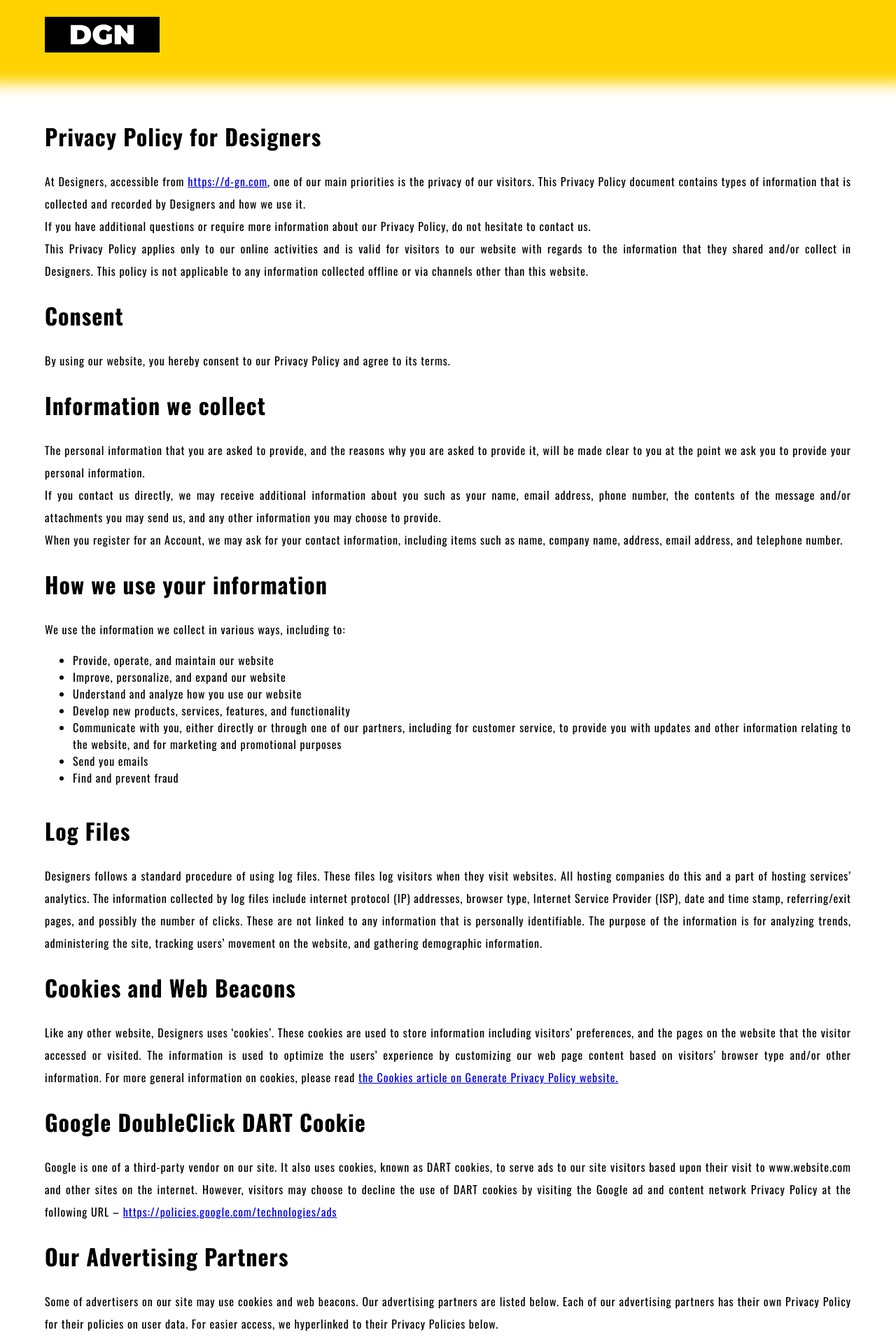
After one commit to RemoteHelpers/design_d-gn.com, a PHP site: page /privacy-policy.html in a window 1280 px wide. The commit adds this page. Shown: the top 1920 px of the page at 70% size. Run offline with PHP 8.4, Linux system fonts and the light colour scheme.

Commit message:
add privacy policy page

```diff
--- /dev/null
+++ b/css/privacy.css
@@ -0,0 +1,113 @@
+@import url('https://fonts.googleapis.com/css2?family=Oswald:wght@300;400;500;600;700&display=swap');
+
+*,
+*::before,
+*::after {
+  box-sizing: border-box;
+}
+
+ul[class],
+ol[class] {
+  padding: 0;
+}
+
+body,
+h1,
+h2,
+h3,
+h4,
+p,
+ul[class],
+ol[class],
+li,
+figure,
+figcaption,
+blockquote,
+dl,
+dd {
+  margin: 0;
+}
+
+body {
+  min-height: 100vh;
+  scroll-behavior: smooth;
+  text-rendering: optimizeSpeed;
+  line-height: 1.5;
+  font-family: 'Oswald', sans-serif;
+  letter-spacing: 1px;
+  scroll-behavior: smooth;
+}
+
+
+
+a:not([class]) {
+  text-decoration-skip-ink: auto;
+}
+
+img {
+  max-width: 100%;
+  display: block;
+}
+
+article > * + * {
+  margin-top: 1em;
+}
+
+input,
+button,
+textarea,
+select {
+  font: inherit;
+}
+
+@media (prefers-reduced-motion: reduce) {
+  * {
+    animation-duration: 0.01ms !important;
+    animation-iteration-count: 1 !important;
+    transition-duration: 0.01ms !important;
+    scroll-behavior: auto !important;
+  }
+}
+
+
+
+.container {
+  width: 90%;
+  height: auto;
+  margin: 0 auto;
+}
+
+
+
+
+
+/* header */
+
+header {
+  padding: 1.5rem 0;
+  background-color: #FFD200;
+  box-shadow: 0 0 20px 20px #FFD200;
+}
+.header_top {
+  width: 100%;
+}
+.header_logo {
+  font-size: 0;
+}
+
+.main_info {
+  padding: 3rem 0;
+  text-align: justify;
+}
+.main_info h1 {
+  line-height: 3;
+}
+.main_info p {
+  line-height: 2;
+}
+
+footer {
+  padding: 2rem 0;
+  background-color: #FFD200;
+  box-shadow: 0 0 20px 20px #FFD200;
+}
--- a/index.html
+++ b/index.html
@@ -458,12 +458,12 @@
       <footer>
         <div class="container">
           <div class="footer_links">
-            <a href="tel:+380997101033" target="_blank">Whatsapp</a>
-            <a href="##">sales!@d-gn.com</a>
+            <a href="tel:+380997101033" target="_blank" title="+380997101033">Whatsapp</a>
+            <a href="mailto:sales@d-gn.com" target="_blank" title="sales@d-gn.com">sales!@d-gn.com</a>
             <a href="https://www.facebook.com/Designers-102131022517952" target="_blank">Facebook</a>
           </div>
           <div class="privacy">
-            <p>2022 © All rights reserved <br> Privacy Policy</p>
+            <p>2022 © All rights reserved <br> <a href="privacy-policy.html" target="_blank">Privacy Policy</a></p>
           </div>
         </div>
       </footer>
--- /dev/null
+++ b/privacy-policy.html
@@ -0,0 +1,151 @@
+<!DOCTYPE html>
+<html lang="en">
+<head>
+  <meta charset="UTF-8">
+  <meta http-equiv="X-UA-Compatible" content="IE=edge">
+  <meta name="viewport" content="width=device-width, initial-scale=1.0">
+  <link rel="stylesheet" href="css/privacy.css">
+  <title>Privacy Policy</title>
+</head>
+<body>
+
+  <header>
+    <div class="container">
+      <div class="header_top">
+        <div class="header_logo">
+          <svg width="164" height="51" viewBox="0 0 164 51" fill="none" xmlns="http://www.w3.org/2000/svg">
+            <rect width="164" height="51" fill="black" />
+            <path
+              d="M37 11.6339H50.5902C53.6628 11.6339 56.3677 12.2017 58.705 13.3374C61.0685 14.4467 62.8937 16.0446 64.1805 18.1311C65.4936 20.2177 66.1501 22.674 66.1501 25.5C66.1501 28.326 65.4936 30.7823 64.1805 32.8688C62.8937 34.9554 61.0685 36.5665 58.705 37.7022C56.3677 38.8115 53.6628 39.3661 50.5902 39.3661H37V11.6339ZM50.1963 32.0765C52.1922 32.0765 53.781 31.5086 54.9628 30.3729C56.1708 29.2108 56.7748 27.5865 56.7748 25.5C56.7748 23.4135 56.1708 21.8024 54.9628 20.6667C53.781 19.5046 52.1922 18.9235 50.1963 18.9235H46.2965V32.0765H50.1963Z"
+              fill="white" />
+            <path
+              d="M87.7831 24.7473H95.8585V36.474C94.2302 37.6097 92.3394 38.4813 90.186 39.0888C88.0326 39.6963 85.9185 40 83.8439 40C80.9026 40 78.2633 39.3925 75.9261 38.1776C73.5888 36.9362 71.7505 35.2195 70.4112 33.0273C69.0981 30.8087 68.4416 28.2996 68.4416 25.5C68.4416 22.7004 69.0981 20.2045 70.4112 18.0123C71.7505 15.7937 73.602 14.077 75.9655 12.862C78.3553 11.6207 81.0471 11 84.0408 11C86.7458 11 89.1618 11.4622 91.289 12.3866C93.4424 13.2846 95.2282 14.6052 96.6463 16.3484L90.6981 21.6175C88.9648 19.5838 86.9033 18.5669 84.5135 18.5669C82.4652 18.5669 80.837 19.1876 79.6289 20.429C78.4209 21.6703 77.8169 23.3607 77.8169 25.5C77.8169 27.5865 78.4078 29.2637 79.5895 30.5314C80.7976 31.7992 82.3995 32.4331 84.3954 32.4331C85.5771 32.4331 86.7064 32.2086 87.7831 31.7596V24.7473Z"
+              fill="white" />
+            <path
+              d="M127 11.6339V39.3661H119.358L108.88 26.7678V39.3661H99.8195V11.6339H107.462L117.94 24.2322V11.6339H127Z"
+              fill="white" />
+          </svg>
+        </div>
+      </div>
+    </div>
+  </header>
+
+  <main>
+    <div class="container">
+      <div class="main_info">
+        <h1>Privacy Policy for Designers</h1>
+        <p>At Designers, accessible from <a href="/">https://d-gn.com</a>, one of our main priorities is the privacy of our visitors. This Privacy Policy document contains types of information that is collected and recorded by Designers and how we use it.
+        </p>
+        <p>If you have additional questions or require more information about our Privacy Policy, do not hesitate to contact us.
+        </p>
+        <p>This Privacy Policy applies only to our online activities and is valid for visitors to our website with regards to the information that they shared and/or collect in Designers. This policy is not applicable to any information collected offline or via channels other than this website.
+        </p>
+
+        <h1>Consent</h1>
+        <p>By using our website, you hereby consent to our Privacy Policy and agree to its terms.
+        </p>
+
+        <h1>Information we collect</h1>
+        <p>The personal information that you are asked to provide, and the reasons why you are asked to provide it, will be made clear to you at the point we ask you to provide your personal information.
+        </p>
+        <p>If you contact us directly, we may receive additional information about you such as your name, email address, phone number, the contents of the message and/or attachments you may send us, and any other information you may choose to provide.
+        </p>
+        <p>When you register for an Account, we may ask for your contact information, including items such as name, company name, address, email address, and telephone number.</p>
+
+        <h1>How we use your information</h1>
+        <p>We use the information we collect in various ways, including to:</p>
+        <ul>
+          <li>Provide, operate, and maintain our website</li>
+          <li>Improve, personalize, and expand our website</li>
+          <li>Understand and analyze how you use our website</li>
+          <li>Develop new products, services, features, and functionality</li>
+          <li>Communicate with you, either directly or through one of our partners, including for customer service, to provide you with updates and other information relating to the website, and for marketing and promotional purposes</li>
+          <li>Send you emails</li>
+          <li>Find and prevent fraud</li>
+        </ul>
+
+
+        <h1>Log Files</h1>
+        <p>Designers follows a standard procedure of using log files. These files log visitors when they visit websites. All hosting companies do this and a part of hosting services’ analytics. The information collected by log files include internet protocol (IP) addresses, browser type, Internet Service Provider (ISP), date and time stamp, referring/exit pages, and possibly the number of clicks. These are not linked to any information that is personally identifiable. The purpose of the information is for analyzing trends, administering the site, tracking users’ movement on the website, and gathering demographic information.</p>
+
+        <h1>Cookies and Web Beacons</h1>
+        <p>Like any other website, Designers uses ‘cookies’. These cookies are used to store information including visitors’ preferences, and the pages on the website that the visitor accessed or visited. The information is used to optimize the users’ experience by customizing our web page content based on visitors’ browser type and/or other information.
+        For more general information on cookies, please read <a href="https://www.trn-s.com/page-privacy-policy-page/">the Cookies article on Generate Privacy Policy website.</a></p>
+
+
+        <h1>Google DoubleClick DART Cookie</h1>
+        <p>Google is one of a third-party vendor on our site. It also uses cookies, known as DART cookies, to serve ads to our site visitors based upon their visit to www.website.com and other sites on the internet. However, visitors may choose to decline the use of DART cookies by visiting the Google ad and content network Privacy Policy at the following URL – <a href="https://www.trn-s.com/page-privacy-policy-page/">https://policies.google.com/technologies/ads</a></p>
+
+        <h1>Our Advertising Partners</h1>
+        <p>Some of advertisers on our site may use cookies and web beacons. Our advertising partners are listed below. Each of our advertising partners has their own Privacy Policy for their policies on user data. For easier access, we hyperlinked to their Privacy Policies below.</p>
+        <ul>
+          <li>Google <a href="https://www.trn-s.com/page-privacy-policy-page/">https://policies.google.com/technologies/ads</a></li>
+        </ul>
+
+
+        <h1>Advertising Partners Privacy Policies</h1>
+        <p>You may consult this list to find the Privacy Policy for each of the advertising partners of Designers.</p>
+
+        <p>Third-party ad servers or ad networks uses technologies like cookies, JavaScript, or Web Beacons that are used in their respective advertisements and links that appear on Designers, which are sent directly to users’ browser. They automatically receive your IP address when this occurs. These technologies are used to measure the effectiveness of their advertising campaigns and/or to personalize the advertising content that you see on websites that you visit.</p>
+        <p>Note that Designers has no access to or control over these cookies that are used by third-party advertisers.</p>
+
+
+        <h1>Third Party Privacy Policies</h1>
+        <p>Designers’s Privacy Policy does not apply to other advertisers or websites. Thus, we are advising you to consult the respective Privacy Policies of these third-party ad servers for more detailed information. It may include their practices and instructions about how to opt-out of certain options.
+        </p>
+        <p>You can choose to disable cookies through your individual browser options. To know more detailed information about cookie management with specific web browsers, it can be found at the browsers’ respective websites.</p>
+
+
+
+        <h1>CCPA Privacy Rights (Do Not Sell My Personal Information)</h1>
+        <p>Under the CCPA, among other rights, California consumers have the right to:
+        Request that a business that collects a consumer’s personal data disclose the categories and specific pieces of personal data that a business has collected about consumers.
+        Request that a business delete any personal data about the consumer that a business has collected.
+        </p>
+        <p>Request that a business that sells a consumer’s personal data, not sell the consumer’s personal data.</p>
+        <p>If you make a request, we have one month to respond to you. If you would like to exercise any of these rights, please contact us.</p>
+
+
+        <h1>GDPR Data Protection Rights</h1>
+        <p>We would like to make sure you are fully aware of all of your data protection rights. Every user is entitled to the following:</p>
+        <p>The right to access – You have the right to request copies of your personal data. We may charge you a small fee for this service.</p>
+        <p>The right to rectification – You have the right to request that we correct any information you believe is inaccurate. You also have the right to request that we complete the information you believe is incomplete.</p>
+        <p>The right to erasure – You have the right to request that we erase your personal data, under certain conditions.</p>
+        <p>The right to restrict processing – You have the right to request that we restrict the processing of your personal data, under certain conditions.</p>
+        <p>The right to object to processing – You have the right to object to our processing of your personal data, under certain conditions.</p>
+        <p>The right to data portability – You have the right to request that we transfer the data that we have collected to another organization, or directly to you, under certain conditions.
+        If you make a request, we have one month to respond to you. If you would like to exercise any of these rights, please contact us.
+        </p>
+
+
+        <h1>Children’s Information</h1>
+        <p>Another part of our priority is adding protection for children while using the internet. We encourage parents and guardians to observe, participate in, and/or monitor and guide their online activity.</p>
+        <p>Designers does not knowingly collect any Personal Identifiable Information from children under the age of 13. If you think that your child provided this kind of information on our website, we strongly encourage you to contact us immediately and we will do our best efforts to promptly remove such information from our records.</p>
+
+
+
+      </div>
+    </div>
+  </main>
+
+  <footer>
+    <div class="container">
+      <div class="header_logo">
+        <svg width="164" height="51" viewBox="0 0 164 51" fill="none" xmlns="http://www.w3.org/2000/svg">
+          <rect width="164" height="51" fill="black" />
+          <path
+            d="M37 11.6339H50.5902C53.6628 11.6339 56.3677 12.2017 58.705 13.3374C61.0685 14.4467 62.8937 16.0446 64.1805 18.1311C65.4936 20.2177 66.1501 22.674 66.1501 25.5C66.1501 28.326 65.4936 30.7823 64.1805 32.8688C62.8937 34.9554 61.0685 36.5665 58.705 37.7022C56.3677 38.8115 53.6628 39.3661 50.5902 39.3661H37V11.6339ZM50.1963 32.0765C52.1922 32.0765 53.781 31.5086 54.9628 30.3729C56.1708 29.2108 56.7748 27.5865 56.7748 25.5C56.7748 23.4135 56.1708 21.8024 54.9628 20.6667C53.781 19.5046 52.1922 18.9235 50.1963 18.9235H46.2965V32.0765H50.1963Z"
+            fill="white" />
+          <path
+            d="M87.7831 24.7473H95.8585V36.474C94.2302 37.6097 92.3394 38.4813 90.186 39.0888C88.0326 39.6963 85.9185 40 83.8439 40C80.9026 40 78.2633 39.3925 75.9261 38.1776C73.5888 36.9362 71.7505 35.2195 70.4112 33.0273C69.0981 30.8087 68.4416 28.2996 68.4416 25.5C68.4416 22.7004 69.0981 20.2045 70.4112 18.0123C71.7505 15.7937 73.602 14.077 75.9655 12.862C78.3553 11.6207 81.0471 11 84.0408 11C86.7458 11 89.1618 11.4622 91.289 12.3866C93.4424 13.2846 95.2282 14.6052 96.6463 16.3484L90.6981 21.6175C88.9648 19.5838 86.9033 18.5669 84.5135 18.5669C82.4652 18.5669 80.837 19.1876 79.6289 20.429C78.4209 21.6703 77.8169 23.3607 77.8169 25.5C77.8169 27.5865 78.4078 29.2637 79.5895 30.5314C80.7976 31.7992 82.3995 32.4331 84.3954 32.4331C85.5771 32.4331 86.7064 32.2086 87.7831 31.7596V24.7473Z"
+            fill="white" />
+          <path
+            d="M127 11.6339V39.3661H119.358L108.88 26.7678V39.3661H99.8195V11.6339H107.462L117.94 24.2322V11.6339H127Z"
+            fill="white" />
+        </svg>
+      </div>
+    </div>
+  </footer>
+
+</body>
+</html>
```
Also changed, not shown: css/style.css (+7 -1 lines).
